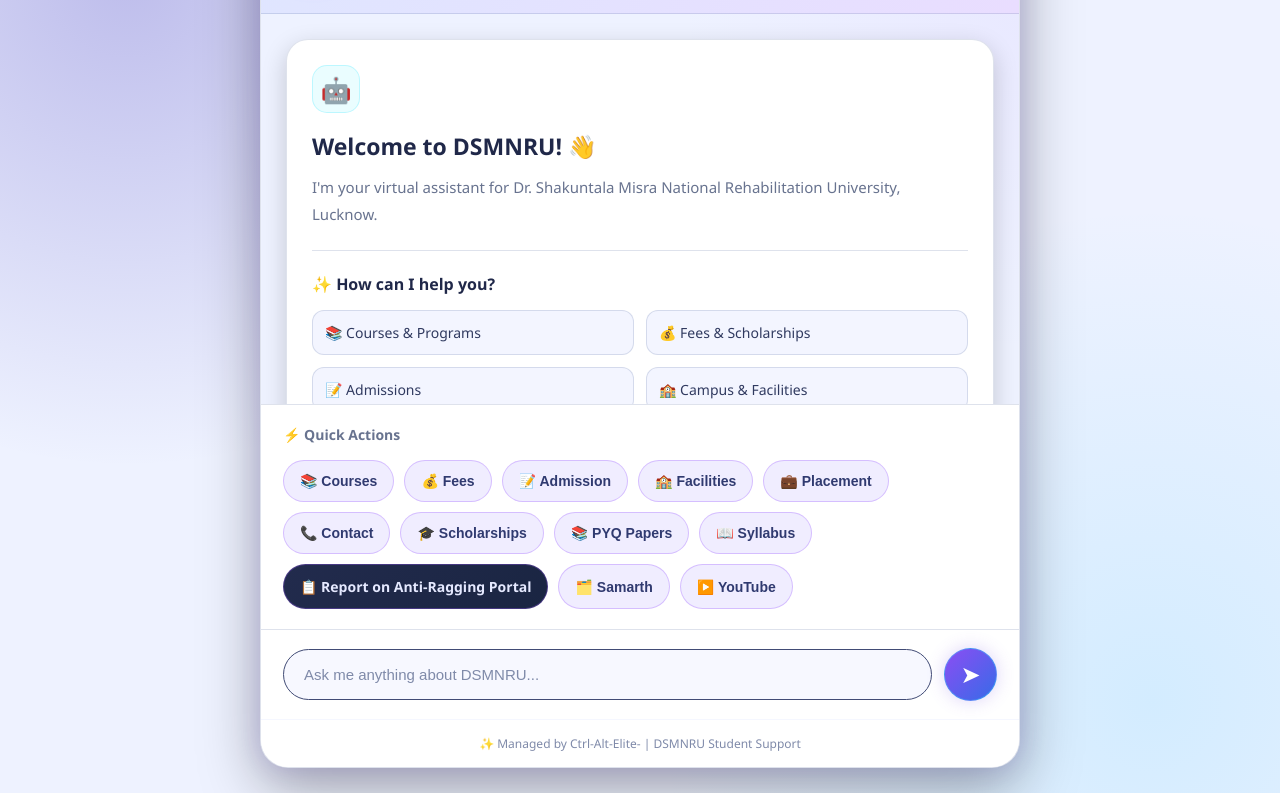
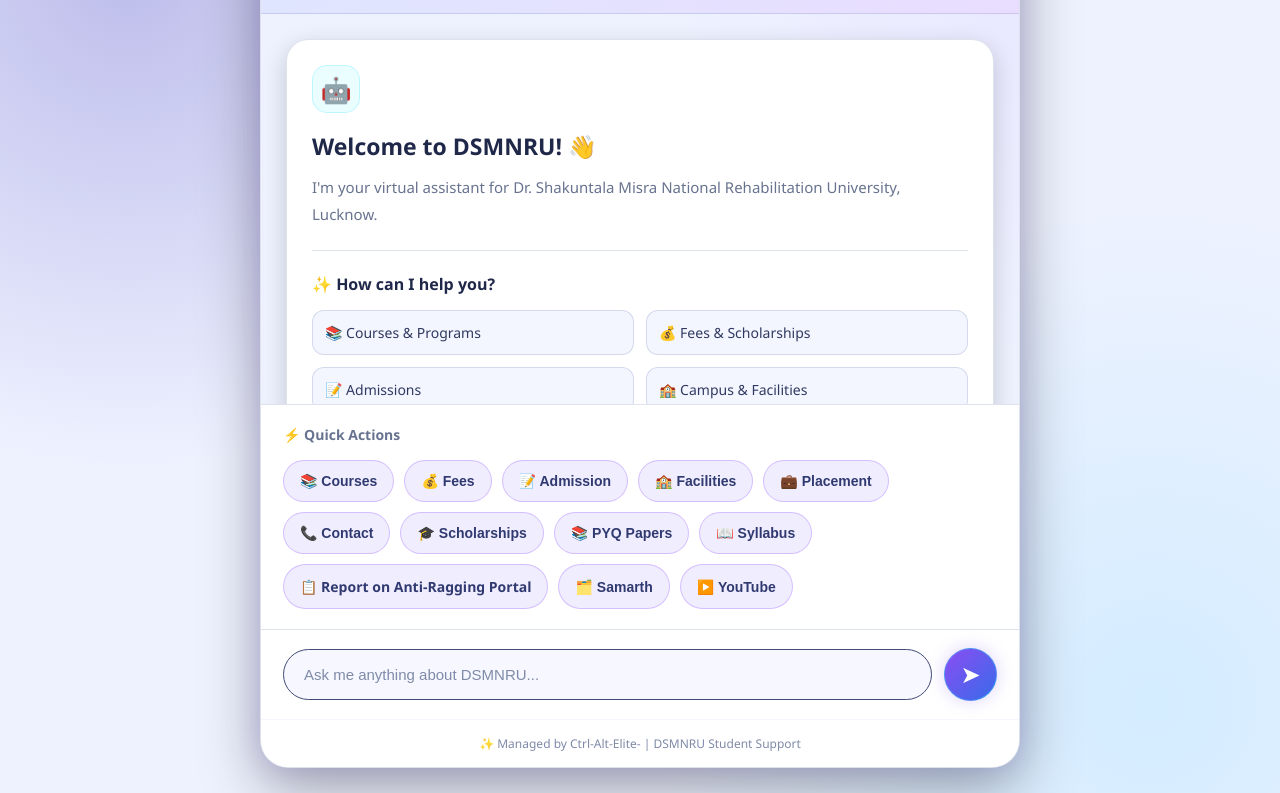
Before and after one commit to Arpitashukla7800/DSMNRU-Helpdesk, a plain HTML site: page index.html in a window 1280 px wide. Both pictures are taken after a click on the button "Toggle dark mode". Shown: the part 120-913 px from the top of the page. Drawn offline with Linux system fonts and the light colour scheme.

Commit message:
Update style.css

```diff
--- a/style.css
+++ b/style.css
@@ -746,3 +746,7 @@
     border-color: #36e5ff;
     transform: translateY(-3px);
 }
+body.light-mode .antiragging-btn {
+    background: #f0edff ;
+    color: #303a70
+}
```
